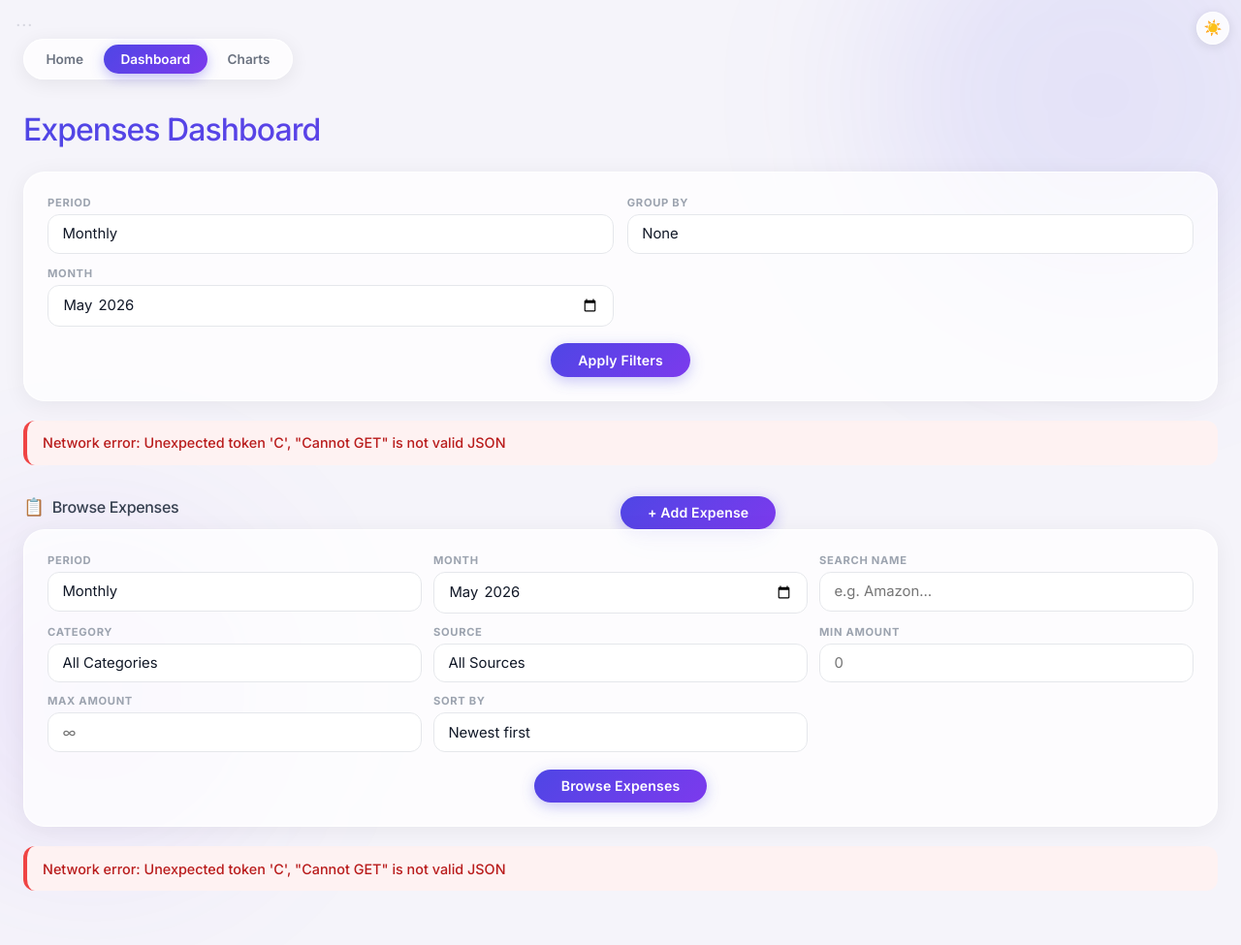
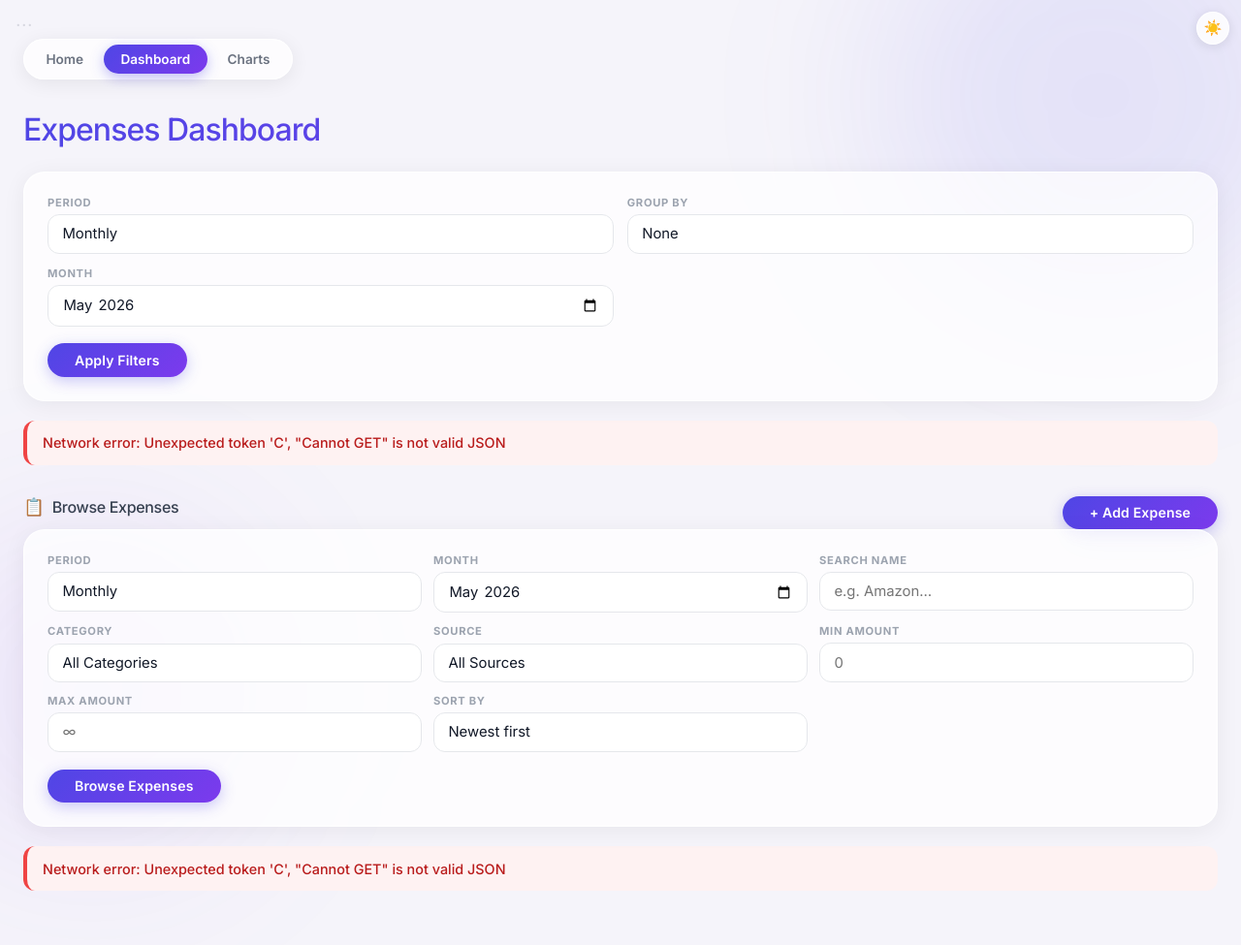
Before and after one commit to geekyabhi/Personal-Shortcut, a Django app: template expenses/templates/expenses/dashboard.html in a window 1280 px wide. Shown: the whole page at 97% size. Run offline with Django 4.2, Linux system fonts and the light colour scheme; the template is opened without the code that fills it, so the values that code supplies are empty.

Commit message:
style: left-align btn-primary instead of centering
Co-Authored-By: Claude Sonnet 4.6 <noreply@anthropic.com>

```diff
--- a/expenses/templates/expenses/dashboard.html
+++ b/expenses/templates/expenses/dashboard.html
@@ -112,7 +112,7 @@
     /* Buttons */
     .btn-primary {
       margin-top: 1.1rem; padding: 0.55rem 1.75rem;
-      display: block; width: fit-content; margin-left: auto; margin-right: auto;
+      display: block; width: fit-content;
       background: var(--grad); color: #fff; border: none; border-radius: 100px;
       font-size: 0.88rem; font-weight: 600; font-family: inherit;
       cursor: pointer; transition: all 0.25s ease;
```
